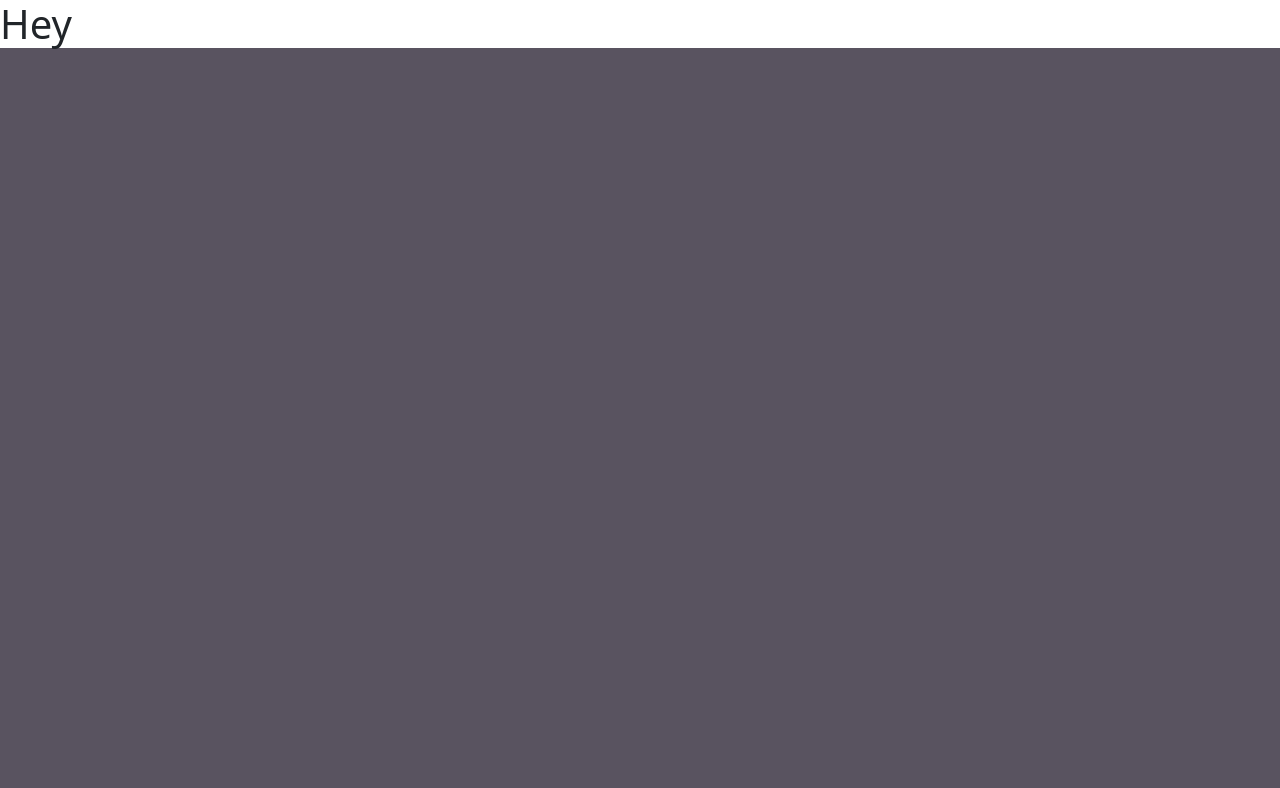
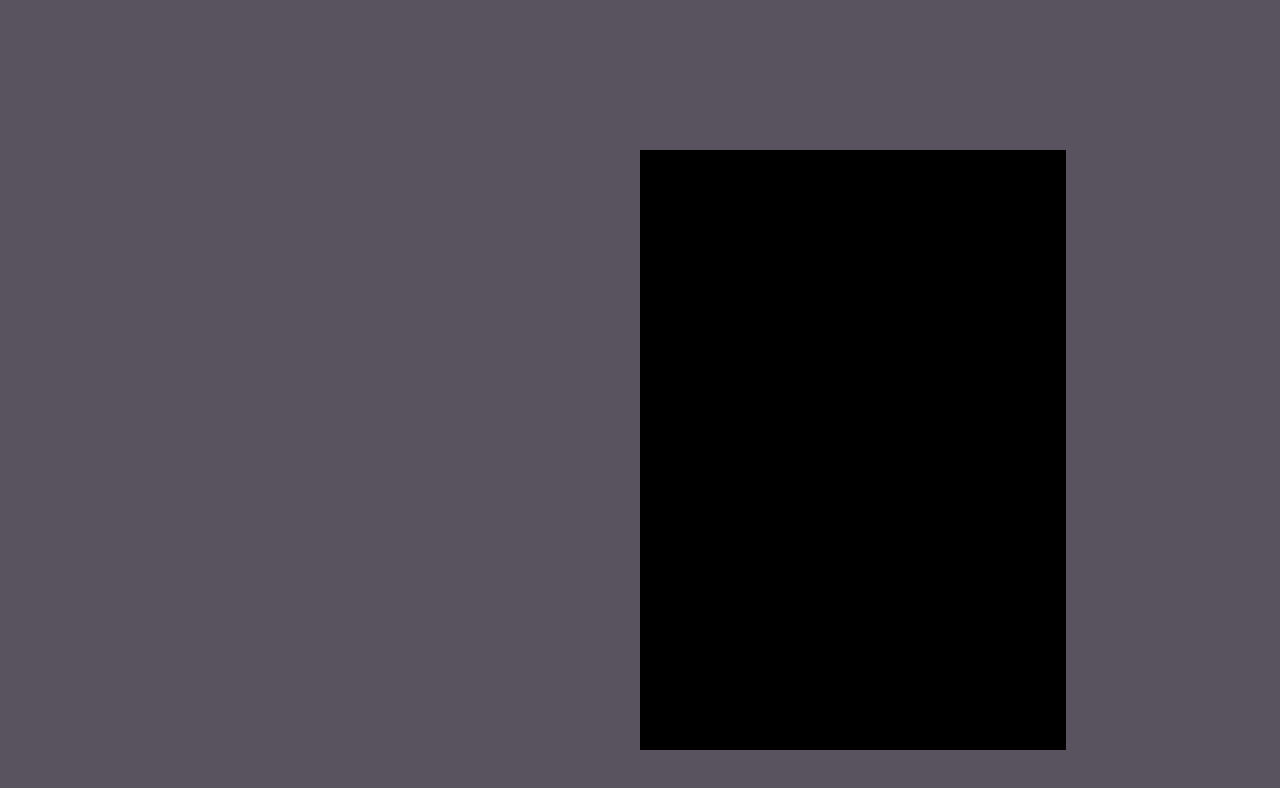
Before and after one commit to finleywilliamsonV/xpu-pi-poc, an Angular app: page / in a window 1280 px wide. Shown: the top 788 px of the page. Built offline with nearby package versions, Linux system fonts and the light colour scheme.

Commit message:
setup PI container

```diff
--- a/src/app/app.component.html
+++ b/src/app/app.component.html
@@ -1 +1,3 @@
-<h1>Hey</h1>
+<div class="d-flex justify-content-center">
+    <app-pi-container></app-pi-container>
+</div>
--- a/src/app/app.module.ts
+++ b/src/app/app.module.ts
@@ -3,10 +3,12 @@ import { BrowserModule } from '@angular/platform-browser';
 
 import { AppComponent } from './app.component';
 import { NgbModule } from '@ng-bootstrap/ng-bootstrap';
+import { PiContainerComponent } from './components/pi-container/pi-container.component';
 
 @NgModule({
   declarations: [
-    AppComponent
+    AppComponent,
+    PiContainerComponent
   ],
   imports: [
     BrowserModule,
--- /dev/null
+++ b/src/app/components/pi-container/pi-container.component.html
@@ -0,0 +1,3 @@
+<div class="container">
+
+</div>
--- /dev/null
+++ b/src/app/components/pi-container/pi-container.component.scss
@@ -0,0 +1,7 @@
+.container {
+    width: 426px;
+    height: 600px;
+    background-color: black;
+    position: absolute;
+    top: 150px
+}
--- /dev/null
+++ b/src/app/components/pi-container/pi-container.component.ts
@@ -0,0 +1,15 @@
+import { Component, OnInit } from '@angular/core';
+
+@Component({
+  selector: 'app-pi-container',
+  templateUrl: './pi-container.component.html',
+  styleUrls: ['./pi-container.component.scss']
+})
+export class PiContainerComponent implements OnInit {
+
+  constructor() { }
+
+  ngOnInit(): void {
+  }
+
+}
```
Also changed, not shown: 1 other file (tests, documents, lock files or other folders).
